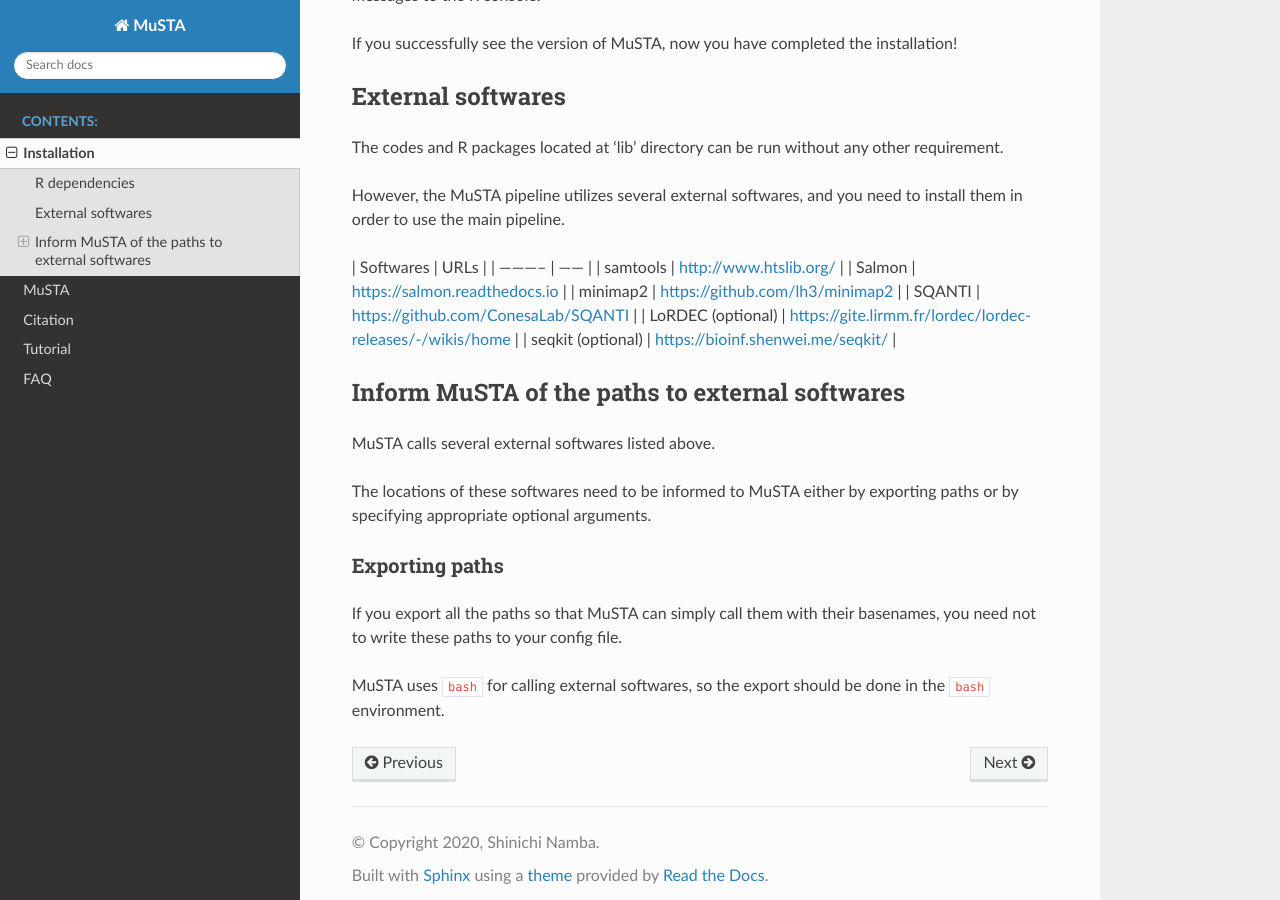
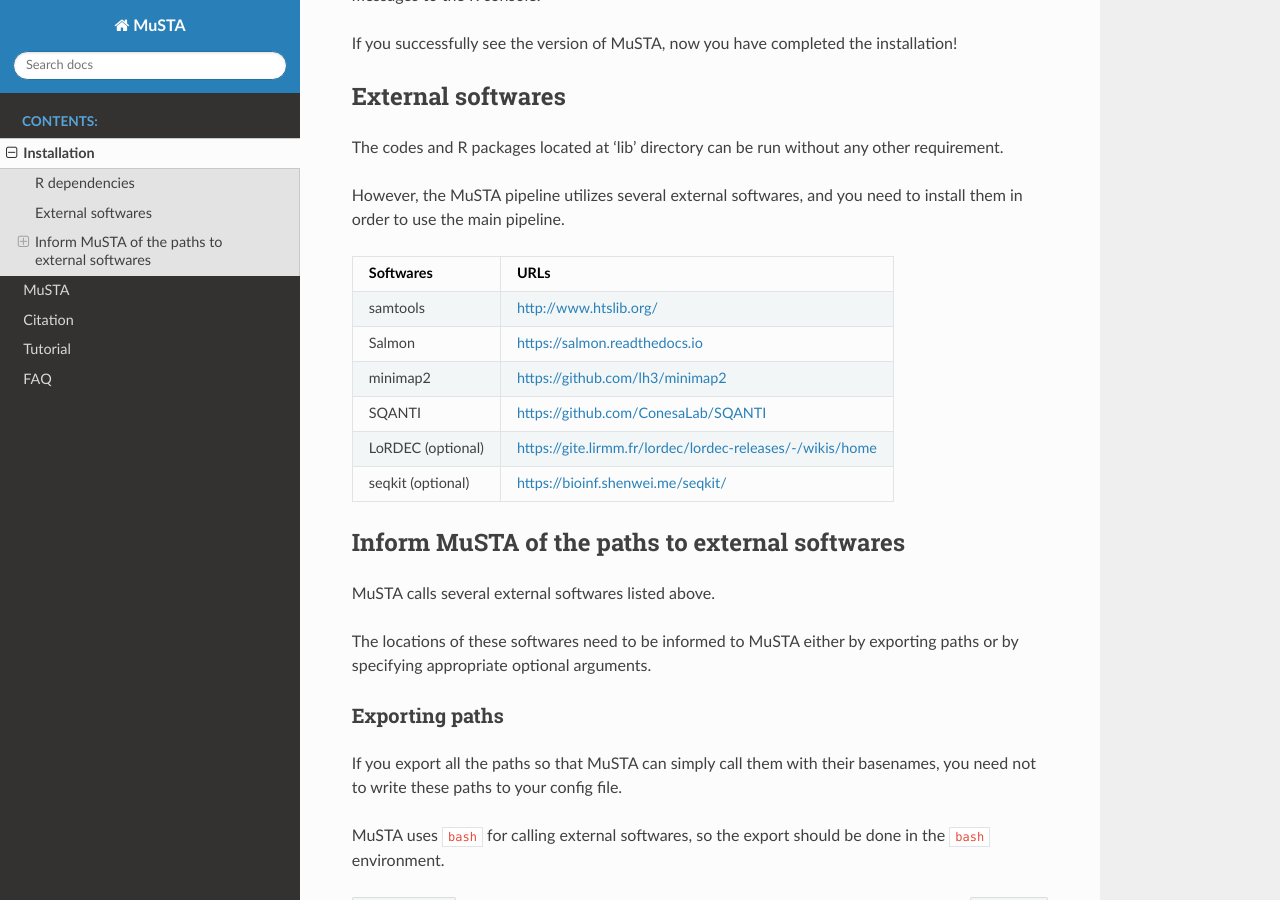
Before and after one commit to shinichinamba/MuSTA, a Sphinx documentation site: the page built from docs/source/documents/install.md, in a window 1280 px wide and 900 px high, scrolled down 646 px. Built offline with Sphinx 7.4.7 and the Read the Docs theme 2.0.0, drawn with Linux system fonts in a browser that asks for light colours; pages that are not in the unit, such as notebooks, are missing from menus.

```diff
--- /dev/null
+++ b/docs/requirements.txt
@@ -0,0 +1 @@
+sphinx_markdown_tables
--- a/docs/source/conf.py
+++ b/docs/source/conf.py
@@ -41,7 +41,7 @@ release = u'0.0.1'
 extensions = [
     'sphinx.ext.mathjax',
     'sphinx.ext.githubpages',
-    #'sphinx_markdown_tables',
+    'sphinx_markdown_tables',
 ]
 
 # Add any paths that contain templates here, relative to this directory.
```
